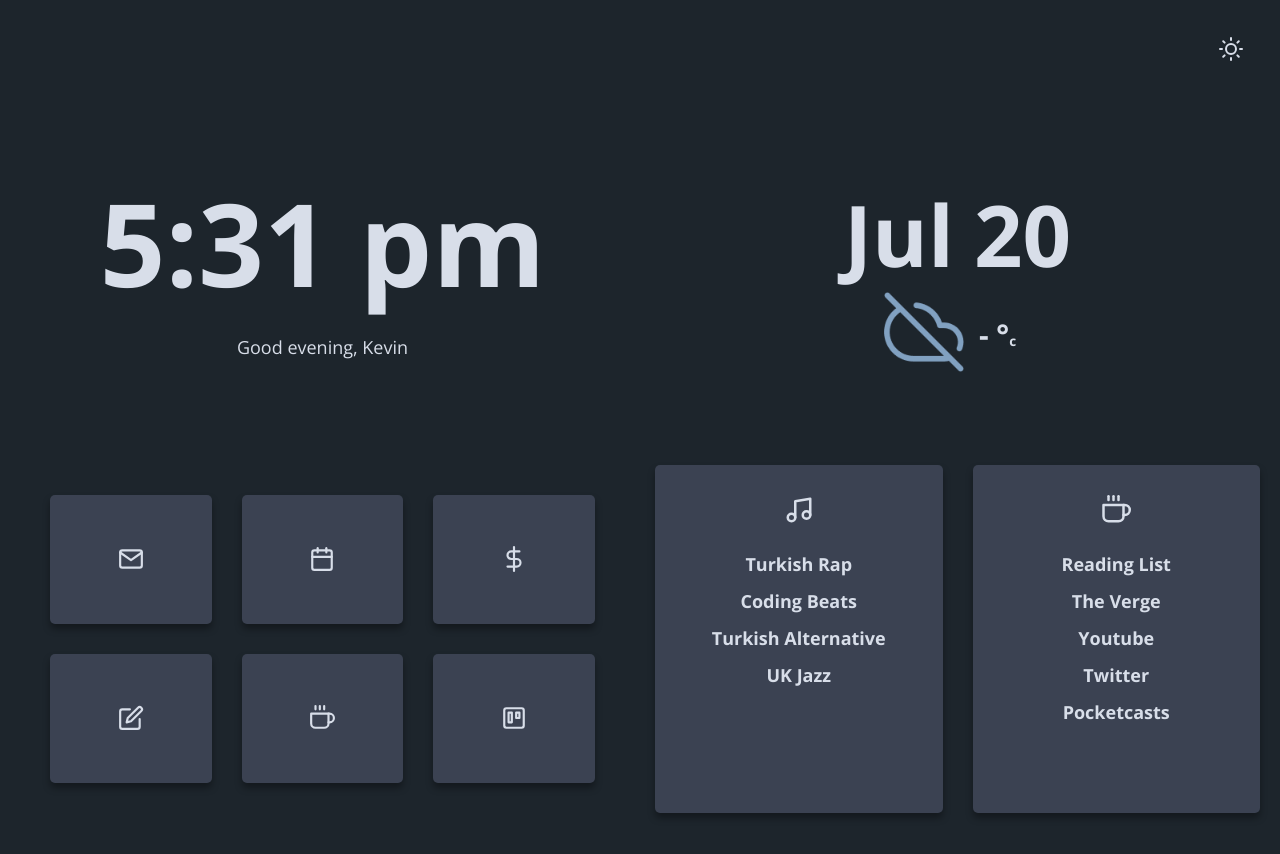
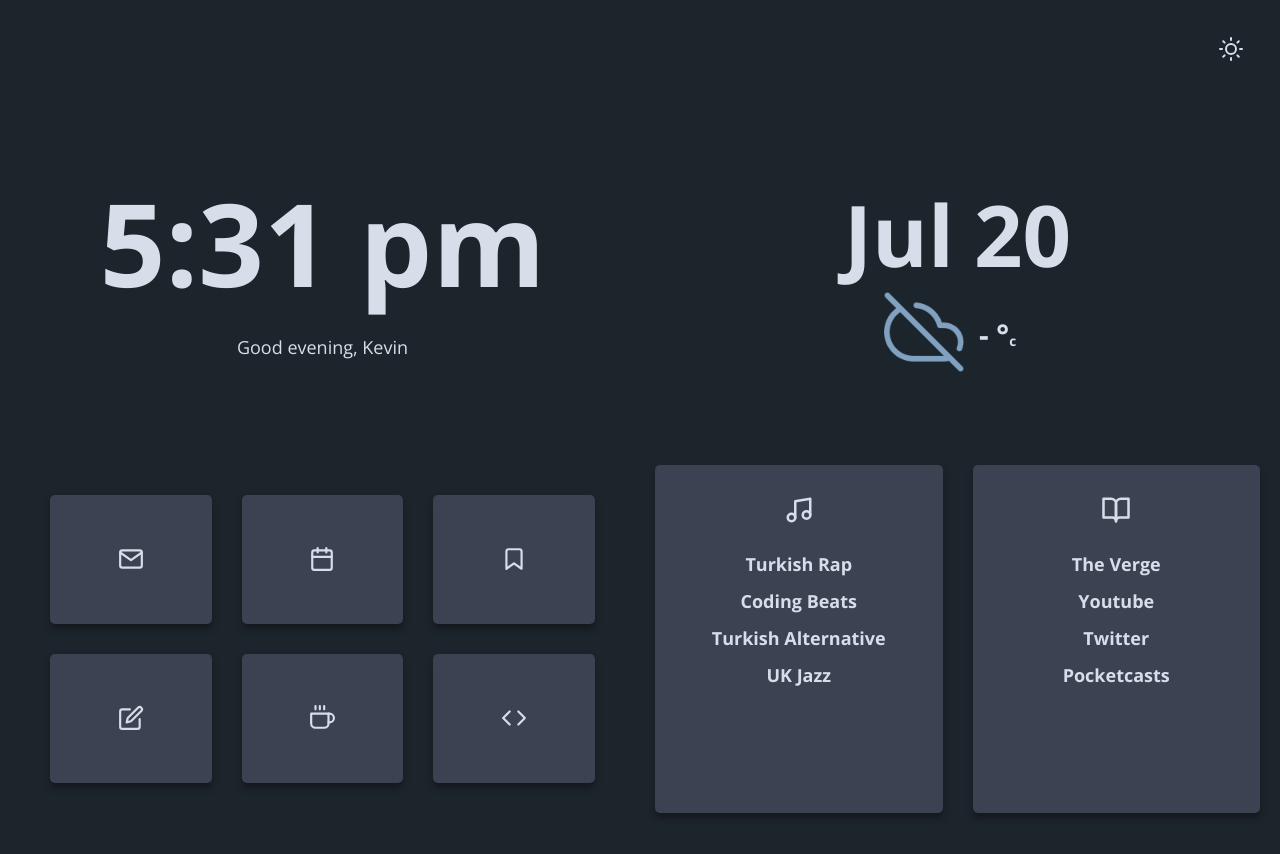
Before and after one commit to kcole93/kcole93.github.io, a Jekyll site: the page bento/index.html, which Jekyll copies as it is, in a window 1280 px wide. Shown: the top 854 px of the page. Built offline with Jekyll 4.4.1, drawn with Linux system fonts in a browser that asks for light colours.

Commit message:
Updated Bento Links

```diff
--- a/bento/index.html
+++ b/bento/index.html
@@ -62,10 +62,10 @@
 
                 <a
                     target="_self"
-                    href="https://airtable.com/tblyC8sqk5D4566aW/viwd43HuVaP0KoMAD?blocks=bipZ7CdTkFyZlDvJv"
+                    href="https://airtable.com/appvCDk6547NNRujP/tbl4YS6u3z8Qp9iK4/viwaUdpinQ9Kg1rn1?blocks=hide"
                     class="qlink__link qlink__link-5"
                 >
-                    <i class="qlink__icon" data-feather="dollar-sign"></i>
+                    <i class="qlink__icon" data-feather="bookmark"></i>
                 </a>
 
                 <a
@@ -77,11 +77,11 @@
                 </a>
 
                 <a
-                href="https://notion.so"
+                href="https://vueschool.io"
                 target="_self"
                 class="qlink__link qlink__link-6"
             >
-                <i class="qlink__icon" data-feather="trello"></i>
+                <i class="qlink__icon" data-feather="code"></i>
             </a>
             </div>
 
@@ -114,13 +114,7 @@
             </div>
 
             <div class="card qlist qlist__2">
-                <i class="qlist__head" data-feather="coffee"></i>
-                <a
-                    href="https://airtable.com/tbl4YS6u3z8Qp9iK4/viwYs0q4gzPWcjvg1?blocks=hide"
-                    target="_self"
-                    class="qlist__link"
-                >Reading List</a
-                >
+                <i class="qlist__head" data-feather="book-open"></i>
                 <a
                     href="https://theverge.com/"
                     target="_self"
```
